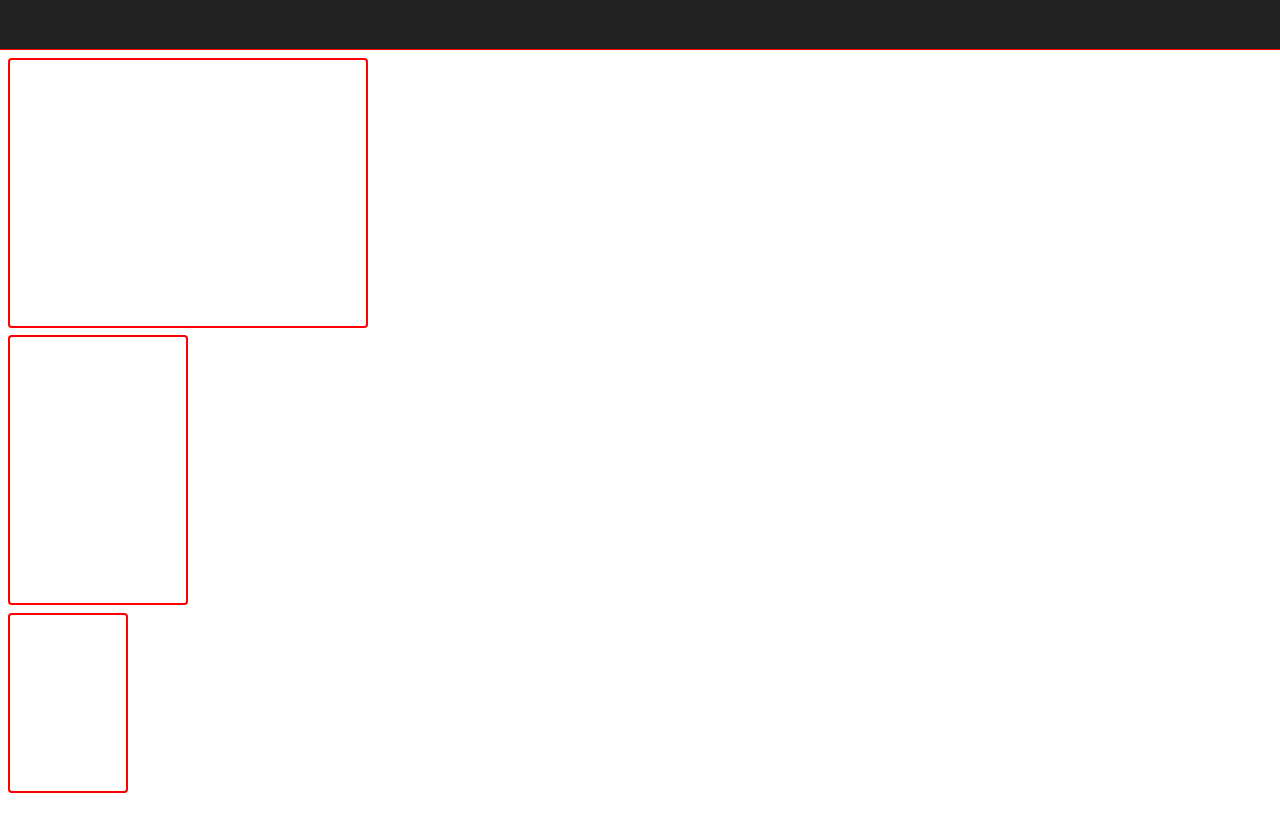
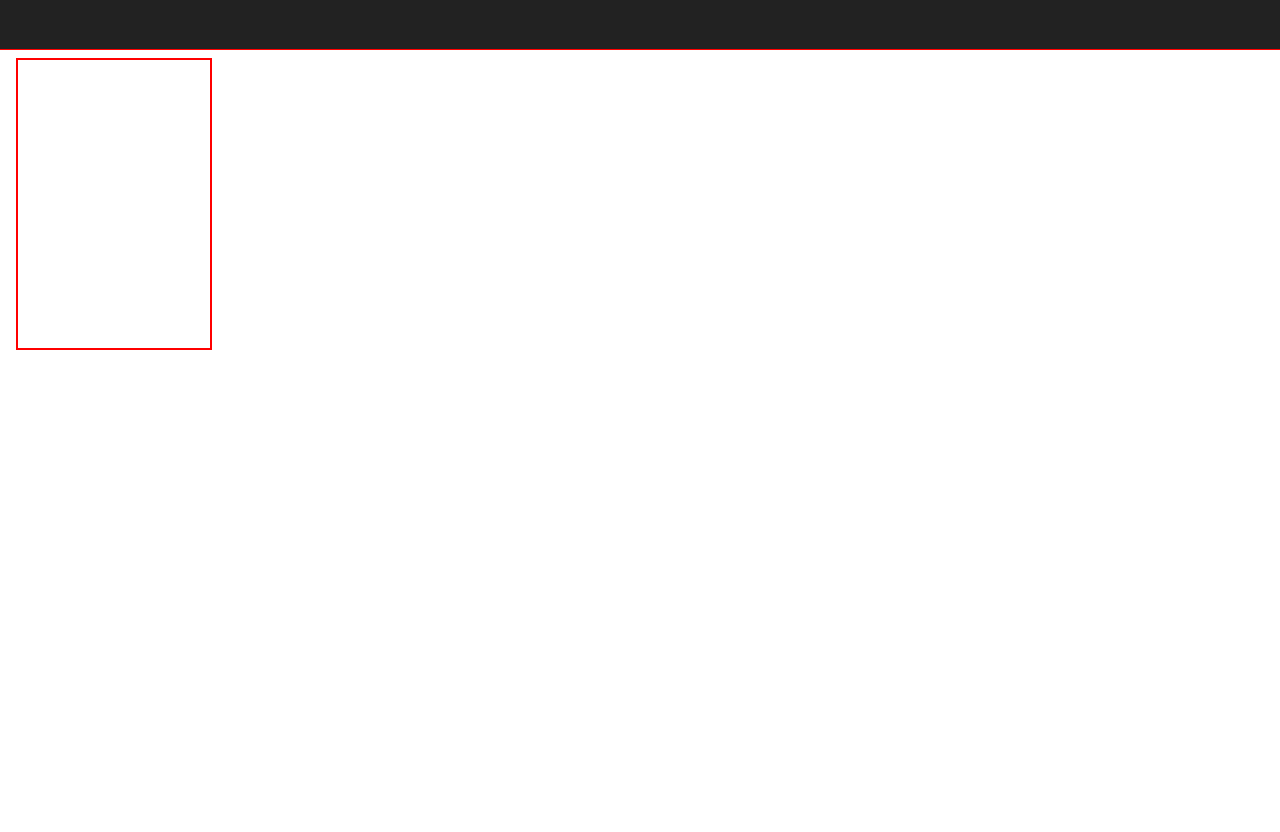
Before and after one commit to Phoeenix05/Sakura, a Vue app: page / in a window 1280 px wide. Shown: the top 832 px of the page. After the commit the page ends 800 px from the top, so only its background shows below. Built offline with nearby package versions, Linux system fonts and the light colour scheme.

Commit message:
feat: simple script for color contrast

```diff
--- a/src/App.vue
+++ b/src/App.vue
@@ -1,15 +1,11 @@
 <script setup lang="ts">
-import ItemCardLarge from './components/ItemCardLarge.vue'
 import ItemCardRegular from './components/ItemCardRegular.vue'
-import ItemCardSmall from './components/ItemCardSmall.vue'
 import NavBar from './components/NavBar.vue'
 </script>
 
 <template>
   <NavBar />
-  <ItemCardLarge />
   <ItemCardRegular />
-  <ItemCardSmall />
 </template>
 
 <style scoped lang="less"></style>
--- a/src/assets/base.css
+++ /dev/null
@@ -1,88 +0,0 @@
-/* color palette from <https://github.com/vuejs/theme> */
-:root {
-  --vt-c-white: #ffffff;
-  --vt-c-white-soft: #f8f8f8;
-  --vt-c-white-mute: #f2f2f2;
-
-  --vt-c-black: #181818;
-  --vt-c-black-soft: #222222;
-  --vt-c-black-mute: #282828;
-
-  --vt-c-indigo: #2c3e50;
-
-  --vt-c-divider-light-1: rgba(60, 60, 60, 0.29);
-  --vt-c-divider-light-2: rgba(60, 60, 60, 0.12);
-  --vt-c-divider-dark-1: rgba(84, 84, 84, 0.65);
-  --vt-c-divider-dark-2: rgba(84, 84, 84, 0.48);
-
-  --vt-c-text-light-1: var(--vt-c-indigo);
-  --vt-c-text-light-2: rgba(60, 60, 60, 0.66);
-  --vt-c-text-dark-1: var(--vt-c-white);
-  --vt-c-text-dark-2: rgba(235, 235, 235, 0.64);
-
-  --border-radius: 0.25em;
-}
-
-/* semantic color variables for this project */
-:root {
-  --color-background: var(--vt-c-white);
-  --color-background-soft: var(--vt-c-white-soft);
-  --color-background-mute: var(--vt-c-white-mute);
-
-  --color-border: var(--vt-c-divider-light-2);
-  --color-border-hover: var(--vt-c-divider-light-1);
-
-  --color-heading: var(--vt-c-text-light-1);
-  --color-text: var(--vt-c-text-light-1);
-
-  --section-gap: 160px;
-}
-
-@media (prefers-color-scheme: dark) {
-  :root {
-    --color-background: var(--vt-c-black);
-    --color-background-soft: var(--vt-c-black-soft);
-    --color-background-mute: var(--vt-c-black-mute);
-
-    --color-border: var(--vt-c-divider-dark-2);
-    --color-border-hover: var(--vt-c-divider-dark-1);
-
-    --color-heading: var(--vt-c-text-dark-1);
-    --color-text: var(--vt-c-text-dark-2);
-  }
-}
-
-*,
-*::before,
-*::after {
-  box-sizing: border-box;
-  margin: 0;
-  font-weight: normal;
-}
-
-body {
-  min-height: 100vh;
-  color: var(--color-text);
-  background: var(--color-background);
-  /* transition:
-    color 0.5s,
-    background-color 0.5s; */
-  line-height: 1.6;
-  font-family:
-    Inter,
-    -apple-system,
-    BlinkMacSystemFont,
-    'Segoe UI',
-    Roboto,
-    Oxygen,
-    Ubuntu,
-    Cantarell,
-    'Fira Sans',
-    'Droid Sans',
-    'Helvetica Neue',
-    sans-serif;
-  font-size: 15px;
-  text-rendering: optimizeLegibility;
-  -webkit-font-smoothing: antialiased;
-  -moz-osx-font-smoothing: grayscale;
-}
--- /dev/null
+++ b/src/assets/base.less
@@ -0,0 +1,2 @@
+:root {
+}
--- a/src/assets/main.css
+++ b/src/assets/main.less
@@ -1,4 +1,4 @@
-@import './base.css';
+@import './base.less';
 
 html {
   margin-top: 50px;
--- a/src/components/NavBar.vue
+++ b/src/components/NavBar.vue
@@ -8,12 +8,12 @@
 nav {
   box-sizing: border-box;
   position: fixed;
-  overflow: hidden;
+  top: 0;
+  left: 0;
   z-index: 99;
 
   width: 100vi;
   height: 50px;
-  top: 0;
 
   background-color: #222;
   border-bottom: 1px red solid;
--- a/src/main.ts
+++ b/src/main.ts
@@ -1,4 +1,4 @@
-import './assets/main.css'
+import './assets/main.less'
 
 import { createPinia } from 'pinia'
 import { createApp } from 'vue'
```
Also changed, not shown: 2 other files (tests, documents, lock files or other folders).
